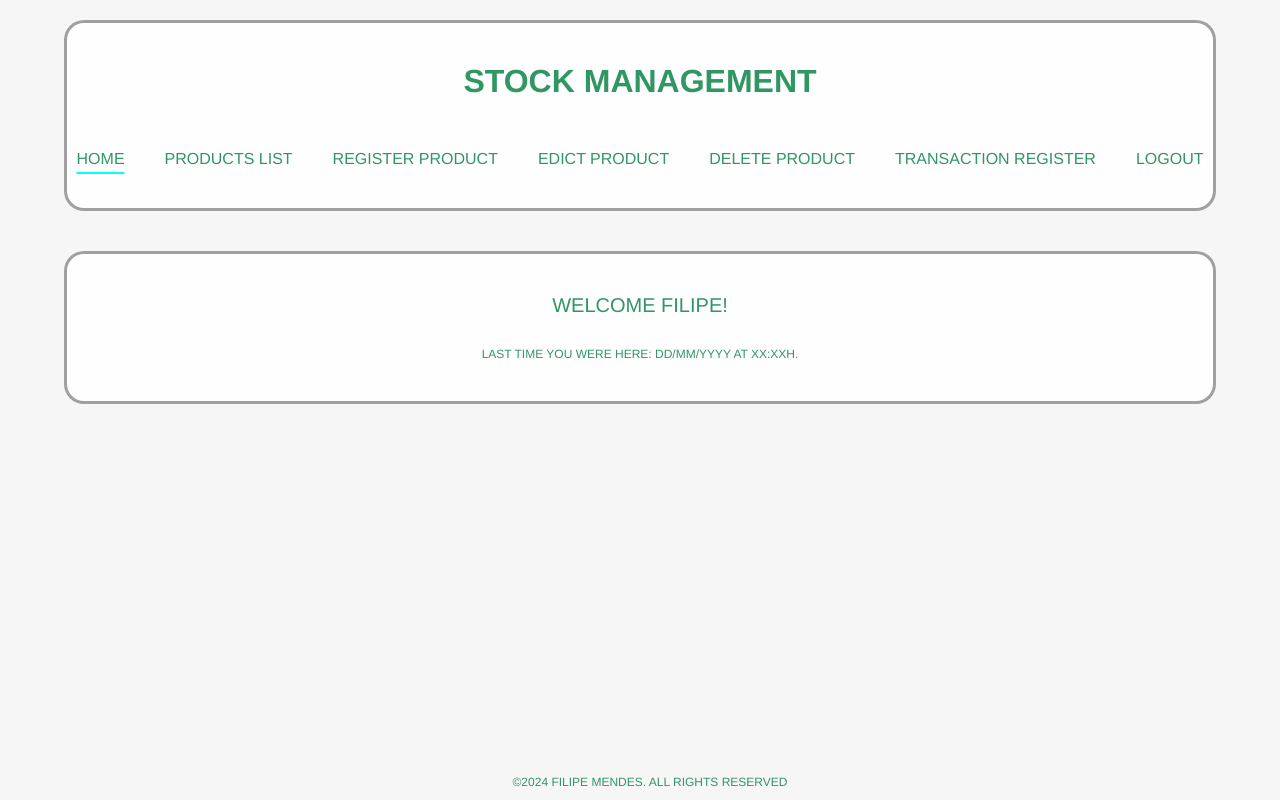
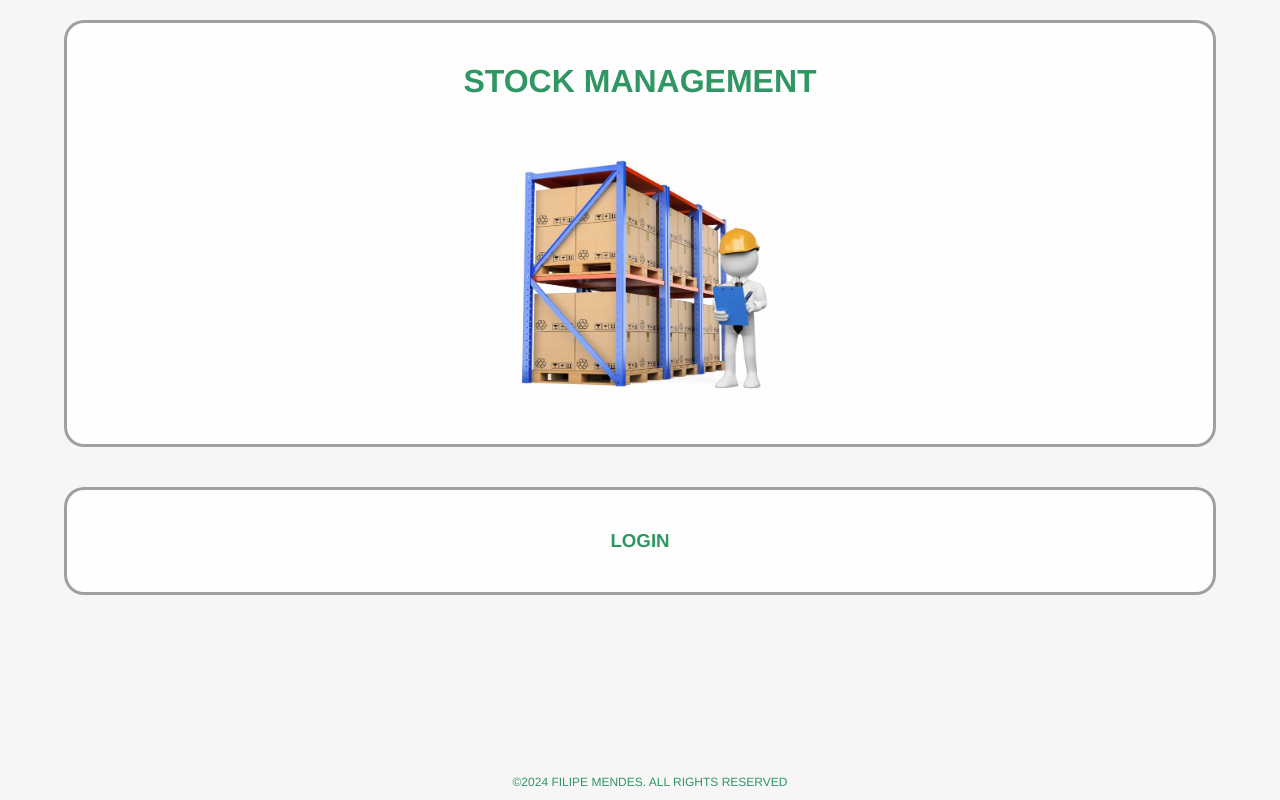
Before and after one commit to FMatiasMendes/Stock_Management_Site, a PHP site: page / in a window 1280 px wide. Run offline with PHP 8.4, Linux system fonts and the light colour scheme.

Commit message:
favicon changed

```diff
--- a/deleteProduct.php
+++ b/deleteProduct.php
@@ -57,7 +57,7 @@
 		<meta charset="UTF-8">
 		<meta name="viewport" content="width=device-width, initial-scale=1.0">
 		<title>Stock Management</title>
-		<link rel="shortcut icon" href="images/background.jpg" type="image/x-icon">
+		<link rel="shortcut icon" href="images/favicon.png" type="image/x-icon">
 		<link rel="stylesheet" href="https://cdnjs.cloudflare.com/ajax/libs/font-awesome/4.7.0/css/font-awesome.min.css">
 		<link rel="stylesheet" href="styles/style.css">
 	</head>
--- a/edictProduct.php
+++ b/edictProduct.php
@@ -54,7 +54,7 @@
 		<meta charset="UTF-8">
 		<meta name="viewport" content="width=device-width, initial-scale=1.0">
 		<title>Stock Management</title>
-		<link rel="shortcut icon" href="images/background.jpg" type="image/x-icon">
+		<link rel="shortcut icon" href="images/favicon.png" type="image/x-icon">
 		<link rel="stylesheet" href="https://cdnjs.cloudflare.com/ajax/libs/font-awesome/4.7.0/css/font-awesome.min.css">
 		<link rel="stylesheet" href="styles/style.css">
 	</head>
--- a/error404.php
+++ b/error404.php
@@ -8,7 +8,7 @@
 		<meta charset="UTF-8">
 		<meta name="viewport" content="width=device-width, initial-scale=1.0">
 		<title>Stock Management</title>
-		<link rel="shortcut icon" href="images/background.jpg" type="image/x-icon">
+		<link rel="shortcut icon" href="images/favicon.png" type="image/x-icon">
 		<link rel="stylesheet" href="https://cdnjs.cloudflare.com/ajax/libs/font-awesome/4.7.0/css/font-awesome.min.css">
 		<link rel="stylesheet" href="styles/style.css">
 	</head>
--- a/home.php
+++ b/home.php
@@ -8,7 +8,7 @@
 		<meta charset="UTF-8">
 		<meta name="viewport" content="width=device-width, initial-scale=1.0">
 		<title>Stock Management</title>
-		<link rel="shortcut icon" href="images/background.jpg" type="image/x-icon">
+		<link rel="shortcut icon" href="images/favicon.png" type="image/x-icon">
 		<link rel="stylesheet" href="styles/style.css">
 	</head>
 
--- a/index.php
+++ b/index.php
@@ -8,25 +8,26 @@
 		<meta charset="UTF-8">
 		<meta name="viewport" content="width=device-width, initial-scale=1.0">
 		<title>Stock Management</title>
-		<link rel="shortcut icon" href="images/background.jpg" type="image/x-icon">
+		<link rel="shortcut icon" href="images/favicon.png" type="image/x-icon">
 		<link rel="stylesheet" href="styles/style.css">
 	</head>
 
 	<body>
 
 		<header>
-			<?php require("components/header.php"); ?>
+			<div class="outer-border">
+				<h1 class="main-title">STOCK MANAGEMENT</h1>
+				<div class="index-image">
+					<img src="images/stock_image.png" alt="image">
+				</div>
+			</div>
 		</header>
 
 		<main>
+			<div class="outer-border">
+				<h3 class="main-title">LOGIN</h3>
 
-			<div class="outer-border">
-				<!-- php edition missing (name) -->
-				<p class="welcome-message">Welcome Filipe!</p>
-				<!-- php edition missing (date) -->
-				<p class="last-login-message">Last time you were here: dd/mm/yyyy at xx:xxH.</p>
 			</div>
-
 		</main>
 
 		<footer>
--- a/productsList.php
+++ b/productsList.php
@@ -37,7 +37,7 @@
 		<meta charset="UTF-8">
 		<meta name="viewport" content="width=device-width, initial-scale=1.0">
 		<title>Stock Management</title>
-		<link rel="shortcut icon" href="images/background.jpg" type="image/x-icon">
+		<link rel="shortcut icon" href="images/favicon.png" type="image/x-icon">
 		<link rel="stylesheet" href="https://cdnjs.cloudflare.com/ajax/libs/font-awesome/4.7.0/css/font-awesome.min.css">
 		<script src='https://kit.fontawesome.com/a076d05399.js' crossorigin='anonymous'></script>
 		<link rel="stylesheet" href="styles/style.css">
--- a/registerProduct.php
+++ b/registerProduct.php
@@ -24,7 +24,7 @@
 		<meta charset="UTF-8">
 		<meta name="viewport" content="width=device-width, initial-scale=1.0">
 		<title>Stock Management</title>
-		<link rel="shortcut icon" href="images/background.jpg" type="image/x-icon">
+		<link rel="shortcut icon" href="images/favicon.png" type="image/x-icon">
 		<link rel="stylesheet" href="styles/style.css">
 	</head>
 
--- a/styles/style.css
+++ b/styles/style.css
@@ -32,6 +32,15 @@ body{
 	font-family: var(--font-family);
 	color: var(--text-color);
 	text-align: center;
+}
+
+.index-image{
+	text-align: center;
+	margin-top: 50px;
+}
+
+.index-image img{
+	height: 250px;
 }
 
 .nav-links{
--- a/transactionRegister.php
+++ b/transactionRegister.php
@@ -66,7 +66,7 @@
 		<meta charset="UTF-8">
 		<meta name="viewport" content="width=device-width, initial-scale=1.0">
 		<title>Stock Management</title>
-		<link rel="shortcut icon" href="images/background.jpg" type="image/x-icon">
+		<link rel="shortcut icon" href="images/favicon.png" type="image/x-icon">
 		<link rel="stylesheet" href="https://cdnjs.cloudflare.com/ajax/libs/font-awesome/4.7.0/css/font-awesome.min.css">
 		<link rel="stylesheet" href="styles/style.css">
 	</head>
```
Also changed, not shown: images/background.jpg (deleted), images/favicon.png (added), images/stock_image.png (added).
